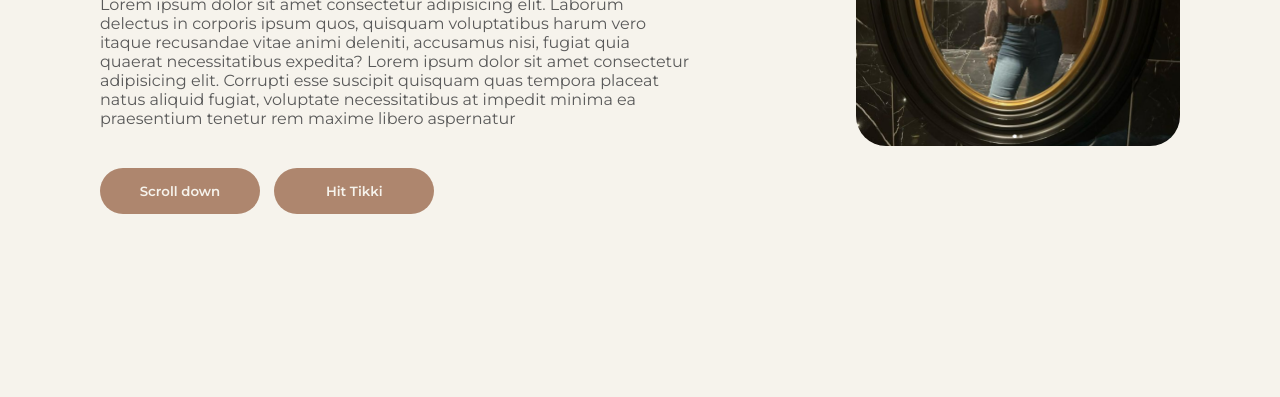
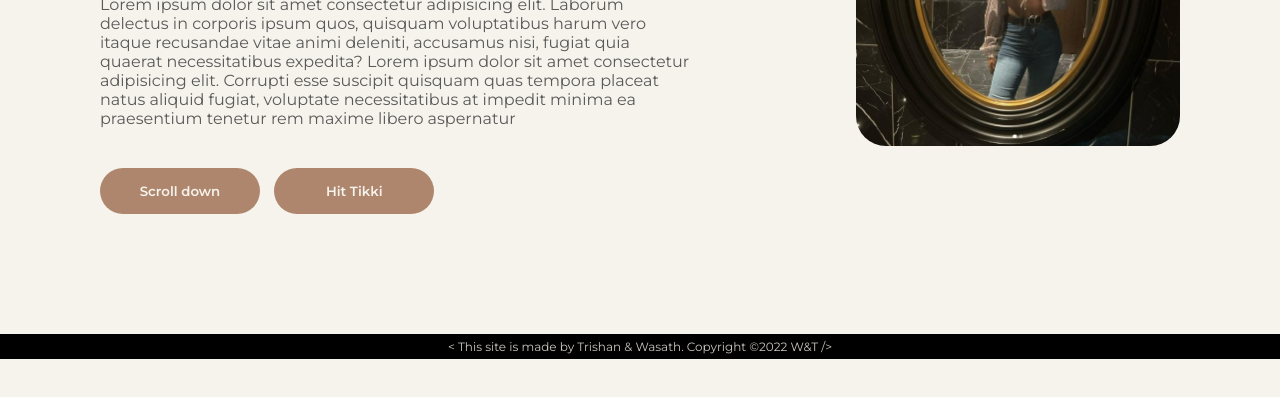
Before and after one commit to WasathTheekshana/shimara-web-2, a plain HTML site: page index.html in a window 1280 px wide. Shown: the part 441-838 px from the top of the page. Drawn offline with Linux system fonts and the light colour scheme; a web font is replaced by a local one.

Commit message:
Footer add

```diff
--- a/css/style.scss
+++ b/css/style.scss
@@ -83,3 +83,23 @@ button:hover{
     color: white;
     cursor: pointer;
 }
+
+
+footer{
+    background: var(--secondary-color);
+    color: var(--primary-color);
+    height: auto;
+    width: 100vw;
+    font-family: 'Averia Serif';
+    bottom: 0;
+    left: 0;
+    right: 0;
+    position: absolute;
+    padding: 5px;
+    color: var(--4-col);
+
+    .footer-bottom{
+        text-align: center;
+        font-size: 12px;
+    }
+}
--- a/index.html
+++ b/index.html
@@ -28,5 +28,11 @@
 
     </div>
 
+    <footer>
+        <div class="footer-bottom">
+            <p>  < This site is made by Trishan & Wasath. Copyright &copy;2022 W&T /> </p>
+        </div>
+    </footer>
+
 </body>
 </html>
```
Also changed, not shown: css/style.css, 1 other file.
